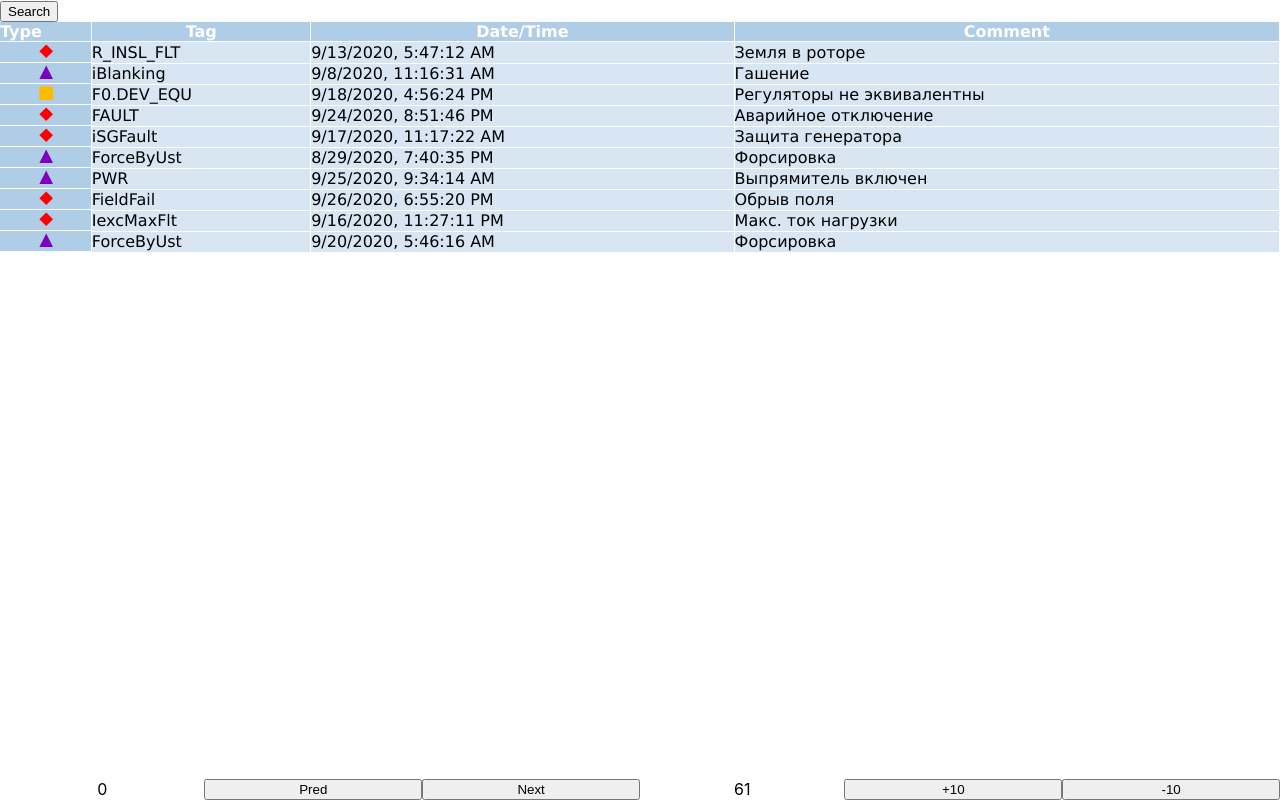
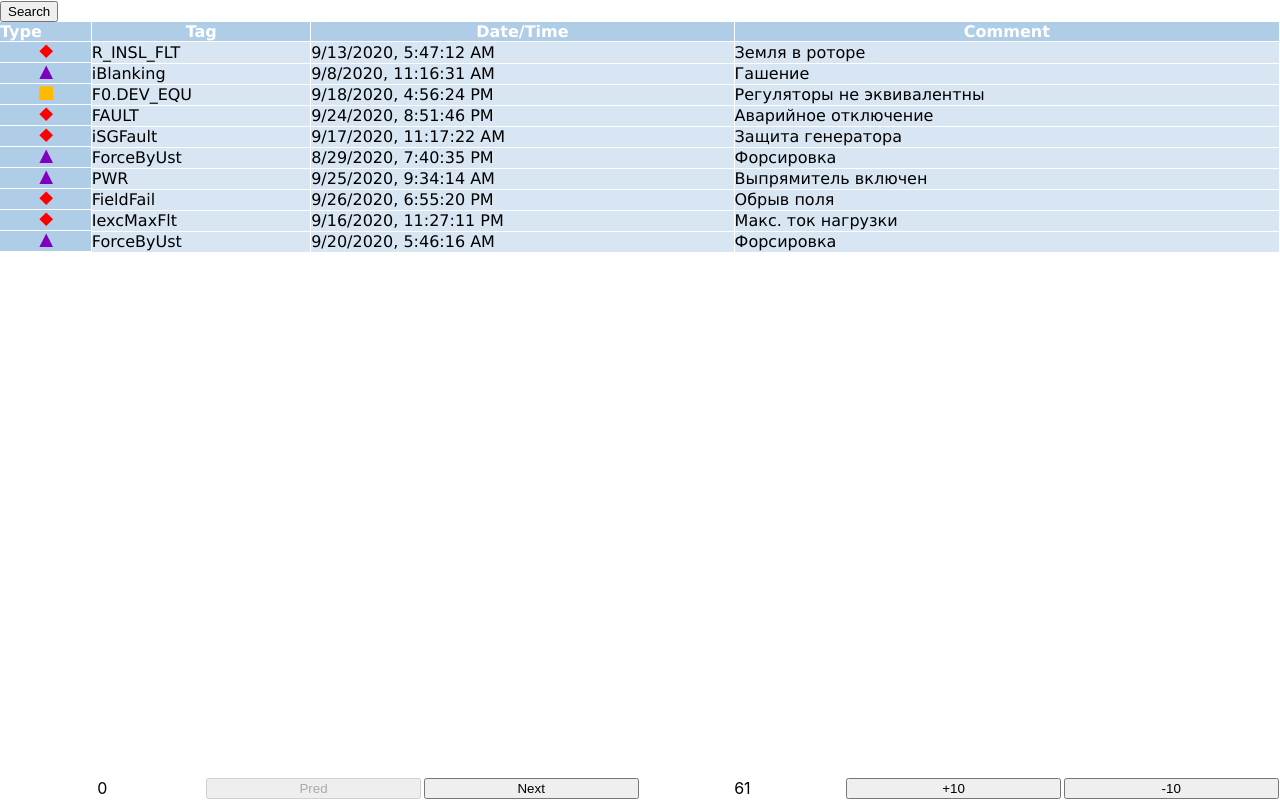
Before and after one commit to GerasimGerasimov/dexop-events-table, a React (Create React App) app: page / in a window 1280 px wide. Built offline with nearby package versions, Linux system fonts and the light colour scheme.

Commit message:
кнопки Next/Pred блокируются если достигнуты границы таблицы

```diff
--- a/src/Pages/Events/components/paginator/paginator.css
+++ b/src/Pages/Events/components/paginator/paginator.css
@@ -11,7 +11,7 @@
 }
 
 div.flex *{
-  /*border: 1px solid red;*/
   width: 100%;
   text-align: center;
+  margin: 0.1em;
 }
--- a/src/Pages/Events/components/paginator/paginator.tsx
+++ b/src/Pages/Events/components/paginator/paginator.tsx
@@ -30,12 +30,20 @@ export default class Paginator extends Component <IPaginatorProps,{}> {
             : remainingItems;
   }
 
+  private isDisabled(value: number):boolean {
+    return  (value === 0)
+  }
+
   render () {
     return (
       <div className='flex alitcn jcsa'>
         <span>{this.props.ItemsBefore}</span>
-        <button onClick={()=>this.props.nextItemsHandler(IEventQueryDirection.Prev)}>Pred</button>
-        <button onClick={()=>this.props.nextItemsHandler(IEventQueryDirection.Next)}>Next</button>
+        <button
+          disabled={this.isDisabled(this.props.ItemsBefore)}
+          onClick={()=>this.props.nextItemsHandler(IEventQueryDirection.Prev)}>Pred</button>
+        <button
+          disabled={this.isDisabled(this.props.ItemsAfter)}
+          onClick={()=>this.props.nextItemsHandler(IEventQueryDirection.Next)}>Next</button>
         <span>{this.props.ItemsAfter}</span>
         <button onClick={()=>this.props.setNumberOfItemsOnPageHandler(this.addItemsOnPage(this.props.ItemsPortion))}>+10</button>
         <button onClick={()=>this.props.setNumberOfItemsOnPageHandler(this.subItemsOnPage(this.props.ItemsPortion))}>-10</button>
```
